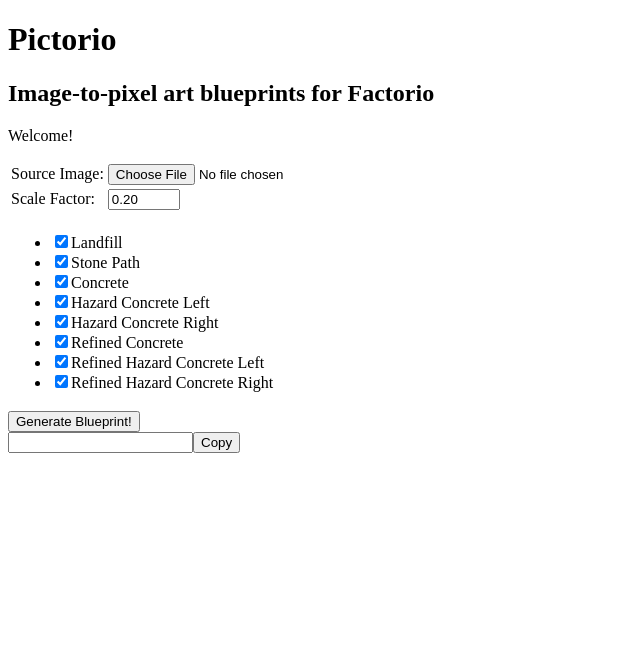
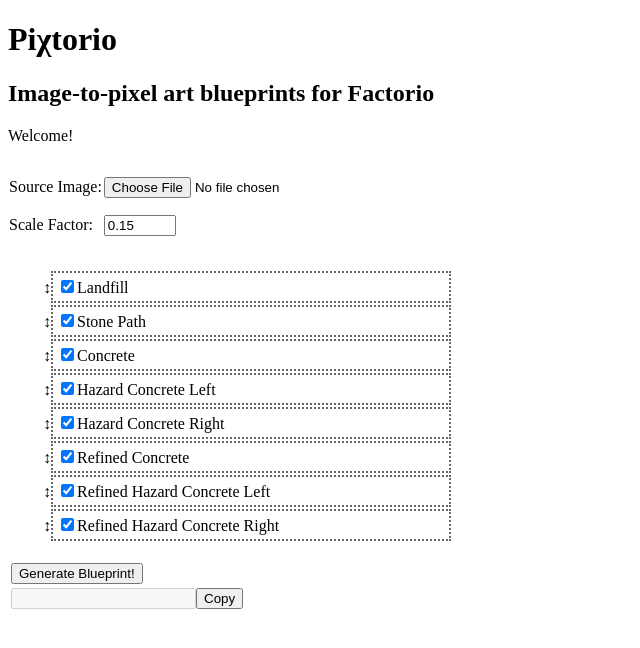
Before and after one commit to mlgarrett/pixtorio, a Flask app: page / in a window 1280 px wide. Shown: the top 648 px of the page, without its empty margins (0-640 px from the left). Run offline with Flask 3, Linux system fonts and the light colour scheme.

Commit message:
- added css stylesheet - changed clipboard copy technique - draggable items will snap back to positions more slowly - gave bottom submit/string table a css class

```diff
--- /dev/null
+++ b/static/styles/styles.css
@@ -0,0 +1,25 @@
+table#params
+{
+  border-collapse: separate;
+  border-spacing: 0 15px;
+}
+
+ul#sortable
+{
+/*  width: max-content;*/
+  width: 400px;
+  list-style-type: "\2195";
+  cursor: pointer !important;
+}
+
+li
+{
+  border: 2px dotted #666;
+  margin: 2px 0;
+  padding: 0.25em;
+}
+
+.chkbox
+{
+  cursor: pointer !important;
+}
--- a/templates/index.html
+++ b/templates/index.html
@@ -9,22 +9,22 @@
 			  crossorigin="anonymous"></script>
 </head>
 <body>
-<h1>Pictorio</h1>
+<h1>Piχtorio</h1>
 <h2>Image-to-pixel art blueprints for Factorio</h2>
 <p>Welcome!</p>
 
 <form id="form" action="{{ url_for('generate_blueprint') }}" method="post" enctype="multipart/form-data">
-<table>
+<table id="params">
 <tr>
 <td><label for="source">Source Image: </label></td><td><input type="file" id="source" name="source" required></td>
 </tr><tr>
-<td><label for="scale">Scale Factor: </label></td><td><input type="number" id="scale" name="scale" min="0.01" max="1.00" step="0.01" value="0.20"></td>
+<td><label for="scale">Scale Factor: </label></td><td><input type="number" id="scale" name="scale" min="0.01" max="1.00" step="0.01" value="0.15"></td>
 </tr>
 </table>
 
 <table>
 <tr><td>
-<div class="demo">
+<div class="container">
 <ul id="sortable">
     <li class=""><input type="checkbox" name="tiles" value="landfill" checked/><span class="chkbox">Landfill</span></li>
     <li class=""><input type="checkbox" name="tiles" value="stone-path" checked/><span class="chkbox">Stone Path</span></li>
@@ -36,12 +36,18 @@
     <li class=""><input type="checkbox" name="tiles" value="refined-hazard-concrete-right" checked/><span class="chkbox">Refined Hazard Concrete Right</span></li>
 </ul>
 </div>
-</td><td class="gradient"></td></tr>
+</td></tr>
 </table>
 
+<table class="params">
+<tr><td>
 <button type="submit" id="generate" name="generate">Generate Blueprint!</button>
 </form>
-<input type="text" id="bp-string" readonly><button onclick="copyString()">Copy</button>
+</td></tr>
+<tr><td>
+<input type="text" id="bp-string" disabled><button onclick="copyString()">Copy</button>
+</td></tr>
+</table>
 <script>
 	var form = document.getElementById("form")
 	form.addEventListener('submit', function(event) {
@@ -64,9 +70,6 @@
 	{
 		var string_textbox = document.getElementById("bp-string");
 
-		string_textbox.select();
-		string_textbox.setSelectionRange(0, 99999);
-
 		navigator.clipboard.writeText(string_textbox.value);
 
 		// alert("Copied string to clipboard!");
@@ -83,7 +86,7 @@
 		};
 	};
 
-	$( "#sortable" ).sortable({ cursor: "move" });
+	$( "#sortable" ).sortable({ cursor: "move", revert: "50" });
 	$( "#sortable" ).disableSelection();
 
 </script>
```
